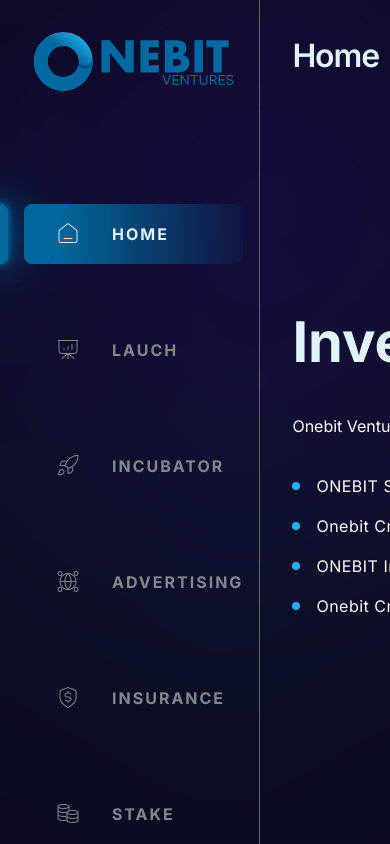
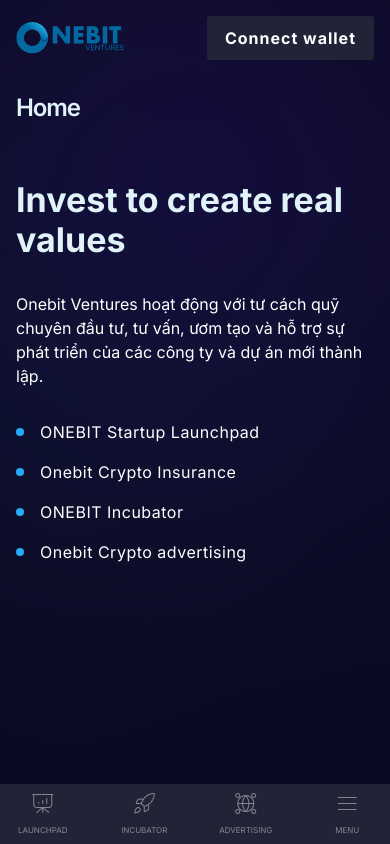
Before and after one commit to ngoctung2908/one-bit-frontend, a React (Create React App) app: page / in a window 390 px wide. Shown: the top 844 px of the page. Built offline with nearby package versions, Linux system fonts and the light colour scheme; no server answers.

Commit message:
mobile css

```diff
--- a/src/components/layouts/landing/layout.tsx
+++ b/src/components/layouts/landing/layout.tsx
@@ -7,13 +7,13 @@
 export const Layout = () => {
   return (
     <div className="min-h-screen flex relative">
-      <div className="min-h-screen flex relative overflow-x-hidden">
+      <div className="min-h-screen flex relative overflow-x-hidden w-full">
         <Sider />
-        <div className="flex-1 p-8">
+        <div className="block sm:flex-1 p-4 sm:p-8">
           <Nav />
           <Outlet />
-          <Partner />
-          <Footer />
+          {/* <Partner />
+          <Footer /> */}
         </div>
       </div>
     </div>
--- a/src/components/layouts/landing/nav/nav.tsx
+++ b/src/components/layouts/landing/nav/nav.tsx
@@ -1,13 +1,23 @@
 import { memo } from 'react'
 import Button from 'components/button/button'
+import logoSvg from 'assets/images/logo.svg'
+import { Link } from 'react-router-dom'
 
 export const Nav = memo(() => {
   return (
-    <div className="flex justify-between items-center">
-      <h6 className="font-semibold text-[32px] tracking-[-1.13533px] text-primary-light-8">
+    <div>
+      <div className="flex justify-between items-center">
+        <Link to="/" className="block sm:hidden">
+          <img src={logoSvg} alt="logo" className="mx-auto max-w-[108px]" />
+        </Link>
+        <h6 className="hidden sm:block font-semibold text-[32px] tracking-[-1.13533px] text-primary-light-8">
+          Home
+        </h6>
+        <Button>Connect wallet</Button>
+      </div>
+      <h6 className="sm:hidden block font-semibold text-2xl mt-8 tracking-[-1.13533px] text-primary-light-8">
         Home
       </h6>
-      <Button>Connect wallet</Button>
     </div>
   )
 })
--- a/src/components/layouts/landing/sider/sider.tsx
+++ b/src/components/layouts/landing/sider/sider.tsx
@@ -8,8 +8,9 @@
   const { handleCloseSider, isShowSider } = useSider()
 
   return (
+    <div>
       <div
-      className={`pl-6 pr-4 py-8 border-solid border-neutral-8 border-r-[0.5px] items-stretch relative top-0 left-0 transition-all ${
+        className={`pl-6 pr-4 py-8 border-solid border-neutral-8 hidden sm:block border-r-[0.5px] items-stretch relative top-0 left-0 transition-all ${
           isShowSider ? '2xl:w-[323px] w-[270px]' : 'w-[128px]'
         }`}
       >
@@ -145,5 +146,46 @@
           </li>
         </ul>
       </div>
+      <div className="fixed bottom-0 left-0 w-full h-auto bg-accent-dark-2 sm:hidden">
+        <ul className="grid grid-cols-4 gap-x-4">
+          <li className="py-2">
+            <Link
+              to="/launch"
+              className="flex flex-col gap-y-2 text-[8px] uppercase text-neutral-7 justify-center items-center"
+            >
+              <span className="icon-presentation-chart-02 text-2xl"></span>
+              Launchpad
+            </Link>
+          </li>
+          <li className="py-2">
+            <Link
+              to="/incubator"
+              className="flex flex-col gap-y-2 text-[8px] uppercase text-neutral-7 justify-center items-center"
+            >
+              <span className="icon-rocket-02 text-2xl"></span>
+              Incubator
+            </Link>
+          </li>
+          <li className="py-2">
+            <Link
+              to="/advertising"
+              className="flex flex-col gap-y-2 text-[8px] uppercase text-neutral-7 justify-center items-center"
+            >
+              <span className="icon-server-06 text-2xl"></span>
+              Advertising
+            </Link>
+          </li>
+          <li className="py-2">
+            <Link
+              to="/advertising"
+              className="flex flex-col gap-y-2 text-[8px] uppercase text-neutral-7 justify-center items-center"
+            >
+              <span className="icon-menu-01 text-2xl"></span>
+              Menu
+            </Link>
+          </li>
+        </ul>
+      </div>
+    </div>
   )
 })
--- a/src/features/landingPage/components/headPanel/components/circleAnimate/circleAnimate.tsx
+++ b/src/features/landingPage/components/headPanel/components/circleAnimate/circleAnimate.tsx
@@ -10,7 +10,7 @@
   }
 
   return (
-    <div id="circle" className="w-full h-full" ref={circelRef}>
+    <div id="circle" className="w-full h-[400px] sm:h-full" ref={circelRef}>
       <div id="canvas"></div>
     </div>
   )
--- a/src/features/landingPage/components/headPanel/components/headIntro/headIntro.tsx
+++ b/src/features/landingPage/components/headPanel/components/headIntro/headIntro.tsx
@@ -3,10 +3,10 @@
 export const HeadIntro = memo(() => {
   return (
     <div className="flex flex-col justify-center">
-      <h1 className="text-primary-light-8 text-[56px] leading-[72px] font-bold">
+      <h1 className="text-primary-light-8 text-[34px] leading-[40px] sm:text-[56px] sm:leading-[72px] font-bold">
         Invest to create real values
       </h1>
-      <p className="text-accent-light leading-8 mt-8">
+      <p className="text-accent-light mt-8">
         Onebit Ventures hoạt động với tư cách quỹ chuyên đầu tư, tư vấn, ươm tạo
         và hỗ trợ sự phát triển của các công ty và dự án mới thành lập.
       </p>
--- a/src/features/landingPage/components/headPanel/headPanel.tsx
+++ b/src/features/landingPage/components/headPanel/headPanel.tsx
@@ -4,7 +4,7 @@
 
 export const HeadPanel = memo(() => {
   return (
-    <div className="grid grid-cols-2 h-[calc(100vh-80px)]">
+    <div className="grid sm:grid-cols-2 mt-14 sm:mt-0 sm:h-[calc(100vh-80px)]">
       <HeadIntro />
       <CircleAnimate />
     </div>
--- a/src/features/landingPage/landingPage.tsx
+++ b/src/features/landingPage/landingPage.tsx
@@ -11,11 +11,11 @@
   return (
     <div className="text-primary-light-8 md:max-w-[1000px] 2xl:max-w-[1322px] mx-auto">
       <HeadPanel />
-      <News />
+      {/* <News />
       <Feature />
       <AboutUs />
       <Tokenomics />
-      <Team />
+      <Team /> */}
     </div>
     // <div className="min-h-0 h-full flex flex-col p-2.5">
     //   <span className="icon-activity-heart text-primary-50 text-2xl"></span>
```
Lines whose indentation alone changed are shown as unchanged.
